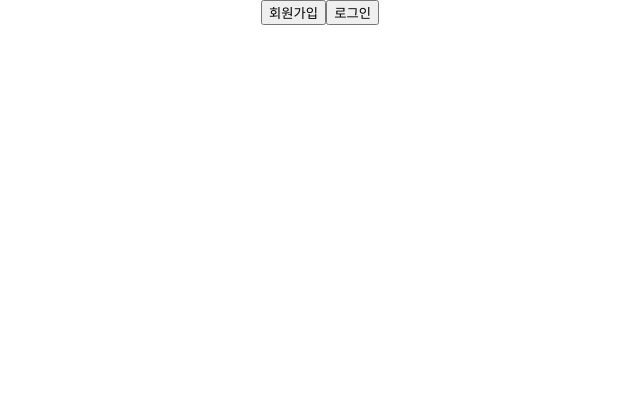
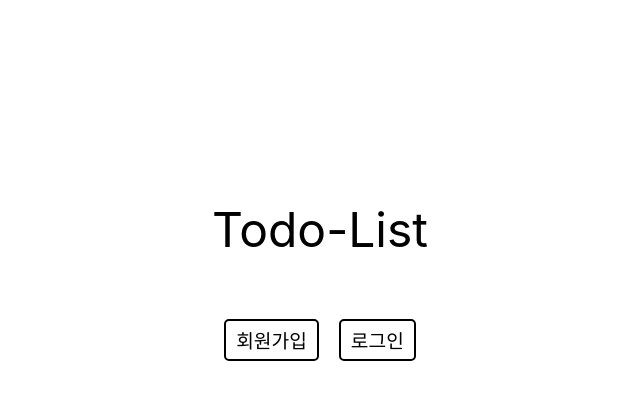
Before and after one commit to NamKungSujeong/wanted-pre-onboarding-frontend, a React (Create React App) app: page / in a window 1280 px wide. Shown: the top 400 px of the page, without its empty margins (320-960 px from the left). Built offline with nearby package versions, Linux system fonts and the light colour scheme.

Commit message:
rename, mainPage design

```diff
--- a/src/App.css
+++ /dev/null
@@ -1,38 +0,0 @@
-.App {
-  text-align: center;
-}
-
-.App-logo {
-  height: 40vmin;
-  pointer-events: none;
-}
-
-@media (prefers-reduced-motion: no-preference) {
-  .App-logo {
-    animation: App-logo-spin infinite 20s linear;
-  }
-}
-
-.App-header {
-  background-color: #282c34;
-  min-height: 100vh;
-  display: flex;
-  flex-direction: column;
-  align-items: center;
-  justify-content: center;
-  font-size: calc(10px + 2vmin);
-  color: white;
-}
-
-.App-link {
-  color: #61dafb;
-}
-
-@keyframes App-logo-spin {
-  from {
-    transform: rotate(0deg);
-  }
-  to {
-    transform: rotate(360deg);
-  }
-}
--- a/src/App.js
+++ b/src/App.js
@@ -1,8 +1,7 @@
-import "./App.css";
 import MainPage from "./pages/MainPage";
 import { BrowserRouter, Routes, Route } from "react-router-dom";
-import SignUp from "./components/SignUp";
-import SignIn from "./components/SignIn";
+import SignUp from "./pages/SignUpPage";
+import SignIn from "./pages/SignInPage";
 import TodoPage from "./pages/TodoPage";
 
 function App() {
--- a/src/pages/MainPage.js
+++ b/src/pages/MainPage.js
@@ -4,16 +4,47 @@ import { Link } from "react-router-dom";
 const MainPage = () => {
   return (
     <MainPageBlock>
+      <Intro>Todo-List</Intro>
+      <EnterButtons>
         <Link to="signup">
           <button>회원가입</button>
         </Link>
         <Link to="signin">
           <button>로그인</button>
         </Link>
+      </EnterButtons>
     </MainPageBlock>
   );
 };
 
 export default MainPage;
 
-const MainPageBlock = styled.main``;
+const MainPageBlock = styled.main`
+  display: flex;
+  flex-direction: column;
+  justify-content: center;
+  align-items: center;
+`;
+
+const Intro = styled.section`
+  padding-top: 200px;
+  font-size: 3rem;
+`;
+
+const EnterButtons = styled.section`
+  padding-top: 50px;
+
+  button {
+    padding: 5px 10px;
+    margin: 10px;
+    font-size: 1.2rem;
+    background-color: #fff;
+    border: 2px solid black;
+    border-radius: 5px;
+
+    &:hover {
+      cursor: pointer;
+      background-color: #e9e9e9;
+    }
+  }
+`;
--- a/src/components/SignIn.js
+++ b/src/pages/SignInPage.js
@@ -10,34 +10,10 @@ const SignIn = () => {
     }
   }, []);
 
-  const [message, setMessage] = useState("");
-  const [pwmessage, setPwMessage] = useState("");
   const [email, setEmail] = useState("");
   const [pw, setPw] = useState("");
 
   // 유효성 검사
-  const emailRegex =
-    /^[0-9a-zA-Z]([-_.]?[0-9a-zA-Z])*@[0-9a-zA-Z]([-_.]?[0-9a-zA-Z])*\.[a-zA-Z]{2,3}$/i;
-  const validityPw = /^(?=.*[a-zA-Z0-9]).{7,}$/;
-
-  const Validation = (e) => {
-    setEmail(e.target.value);
-
-    if (!emailRegex.test(email)) {
-      setMessage("이메일 형식이 올바르지 않습니다.");
-    } else {
-      setMessage("");
-    }
-  };
-
-  const Pwvalidation = (e) => {
-    setPw(e.currentTarget.value);
-    if (!validityPw.test(pw)) {
-      setPwMessage("비밀번호 형식이 올바르지 않습니다.");
-    } else {
-      setPwMessage("");
-    }
-  };
 
   const login = (e) => {
     e.preventDefault();
@@ -60,7 +36,9 @@ const SignIn = () => {
         window.location.replace("/todo");
       })
       .catch((error) => {
-        alert(error.response.data.message);
+        if (error.response.data.statusCode === 401) {
+          alert("아이디 또는 비밀번호를 확인해주세요");
+        }
       });
   };
 
@@ -72,18 +50,16 @@ const SignIn = () => {
         data-testid="email-input"
         placeholder="이메일을 입력해 주세요"
         value={email}
-        onChange={Validation}
+        onChange={(e) => setEmail(e.target.value)}
       />
-      <div>{message}</div>
       <input
         required
         type="password"
         data-testid="password-input"
         placeholder="비밀번호를 입력해주세요"
         value={pw}
-        onChange={Pwvalidation}
+        onChange={(e) => setPw(e.target.value)}
       />
-      <div>{pwmessage}</div>
       <button data-testid="signin-button" onClick={login}>
         로그인
       </button>
@@ -98,6 +74,8 @@ const SigninForm = styled.form`
   width: 300px;
   display: flex;
   flex-direction: column;
+  margin: auto;
+  padding-top: 200px;
 
   input {
     height: 35px;
--- a/src/components/SignUp.js
+++ b/src/pages/SignUpPage.js
@@ -68,7 +68,9 @@ const SignUp = () => {
           navigate("/signin");
         })
         .catch((error) => {
-          alert(error.response.data.message);
+          if (error.response.data.statusCode === 400) {
+            alert(error.response.data.message);
+          }
         });
     }
   };
```
Lines whose indentation alone changed are shown as unchanged.
